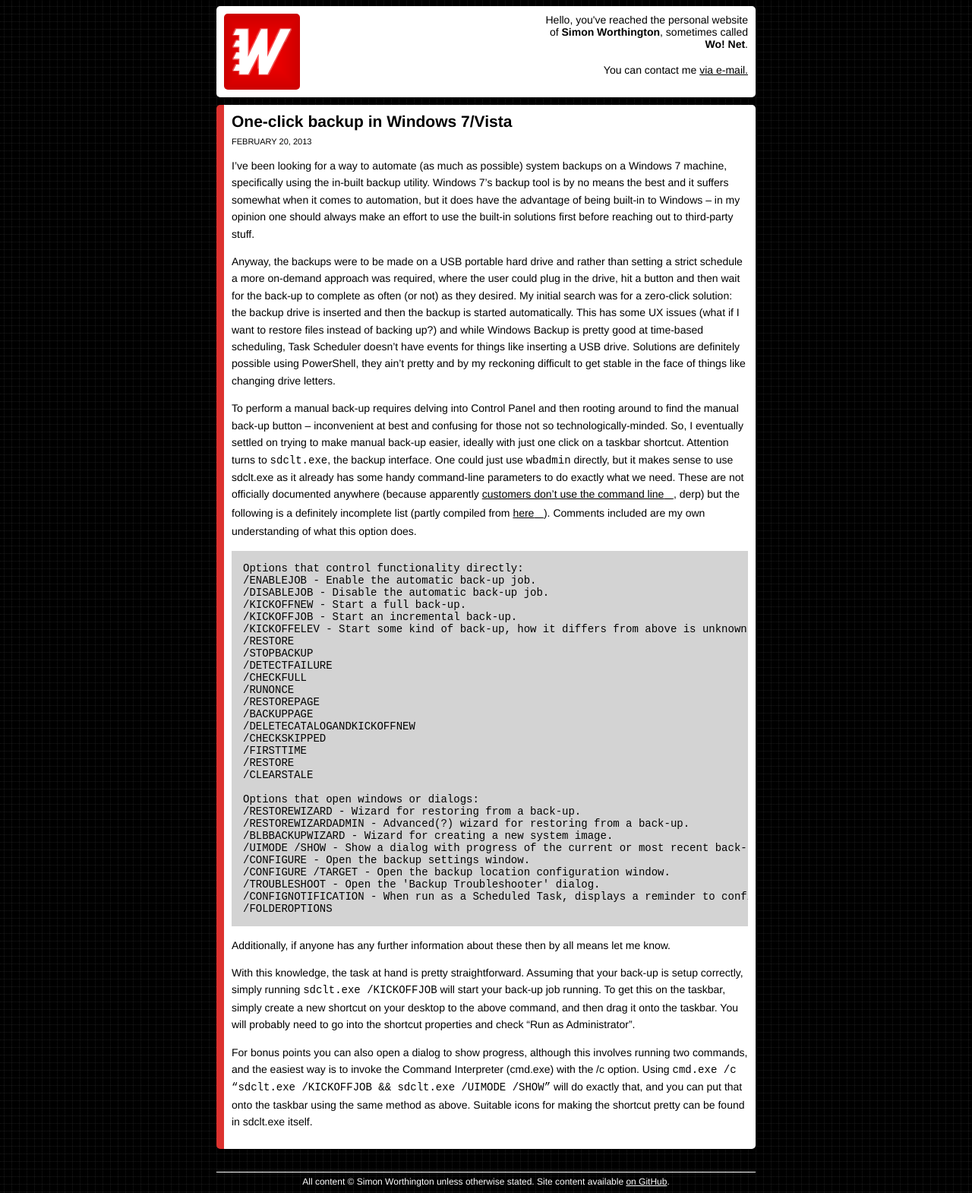
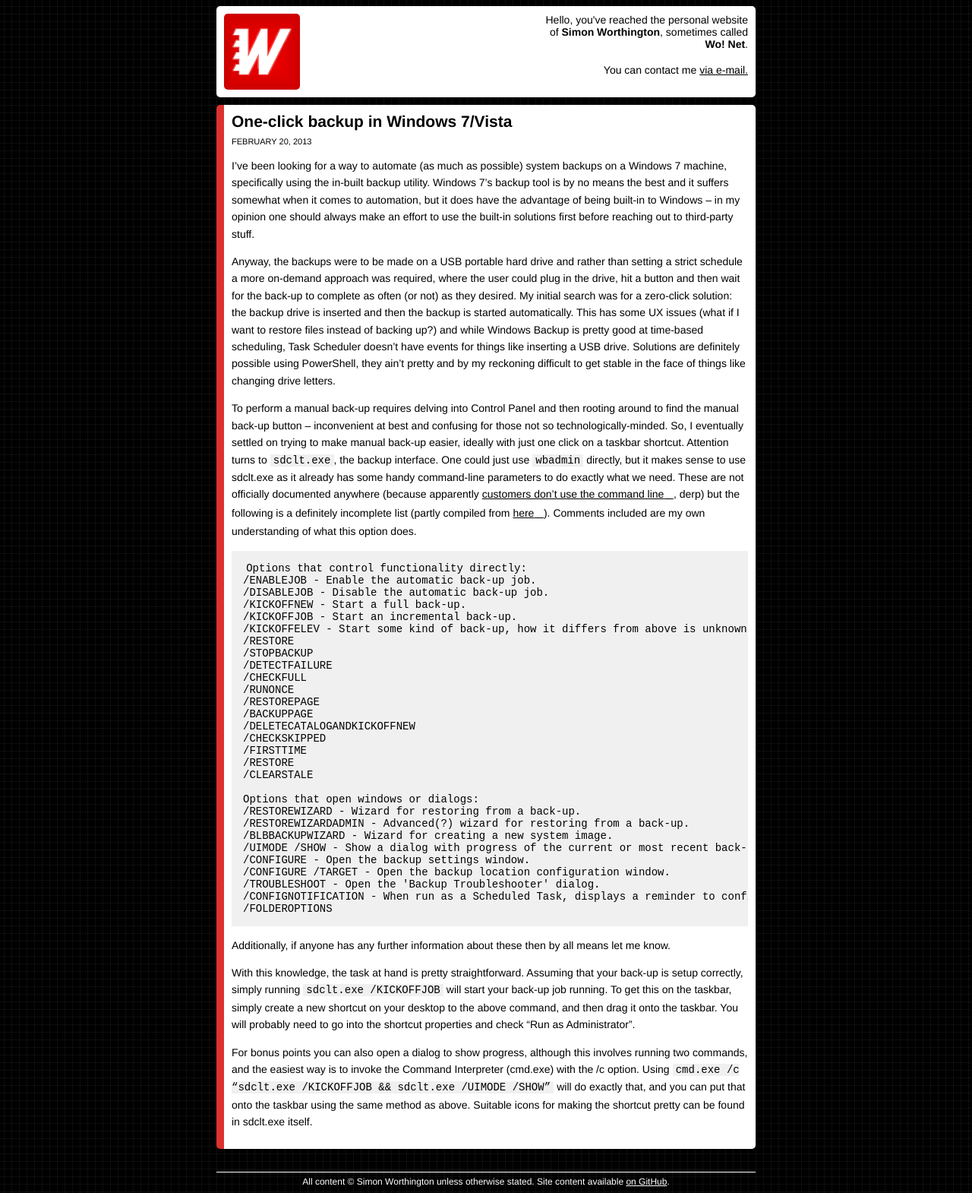
Before and after one commit to simonwo/simonwo.net, a Jekyll site: the page built from _posts/2013-02-20-one-click-backup-in-windows-7vista.markdown, in a window 1280 px wide. Shown: the whole page at 76% size. Built offline with Jekyll 4.4.1, drawn with Linux system fonts in a browser that asks for light colours; some web fonts are replaced; comment, search, counter and statistics services are not loaded.

Commit message:
Add a background colour for inline code snippets.

```diff
--- a/assets/main.scss
+++ b/assets/main.scss
@@ -5,6 +5,8 @@
 @import "header";
 @import "clearfix";
 @import "search";
+
+$CODE_BACKGROUND_COLOUR: #F0F0F0;
 
 html {
   background-color: #000000;
@@ -77,9 +79,14 @@ section.post {
   }
 
   pre {
-    background: none repeat scroll 0 0 #D3D3D3;
+    background: none repeat scroll 0 0 $CODE_BACKGROUND_COLOUR;
     overflow: auto;
     padding: 15px !important;
+  }
+
+  code {
+    background-color: $CODE_BACKGROUND_COLOUR;
+    padding: 0 0.5ch;
   }
 
   @import "embed";
```
